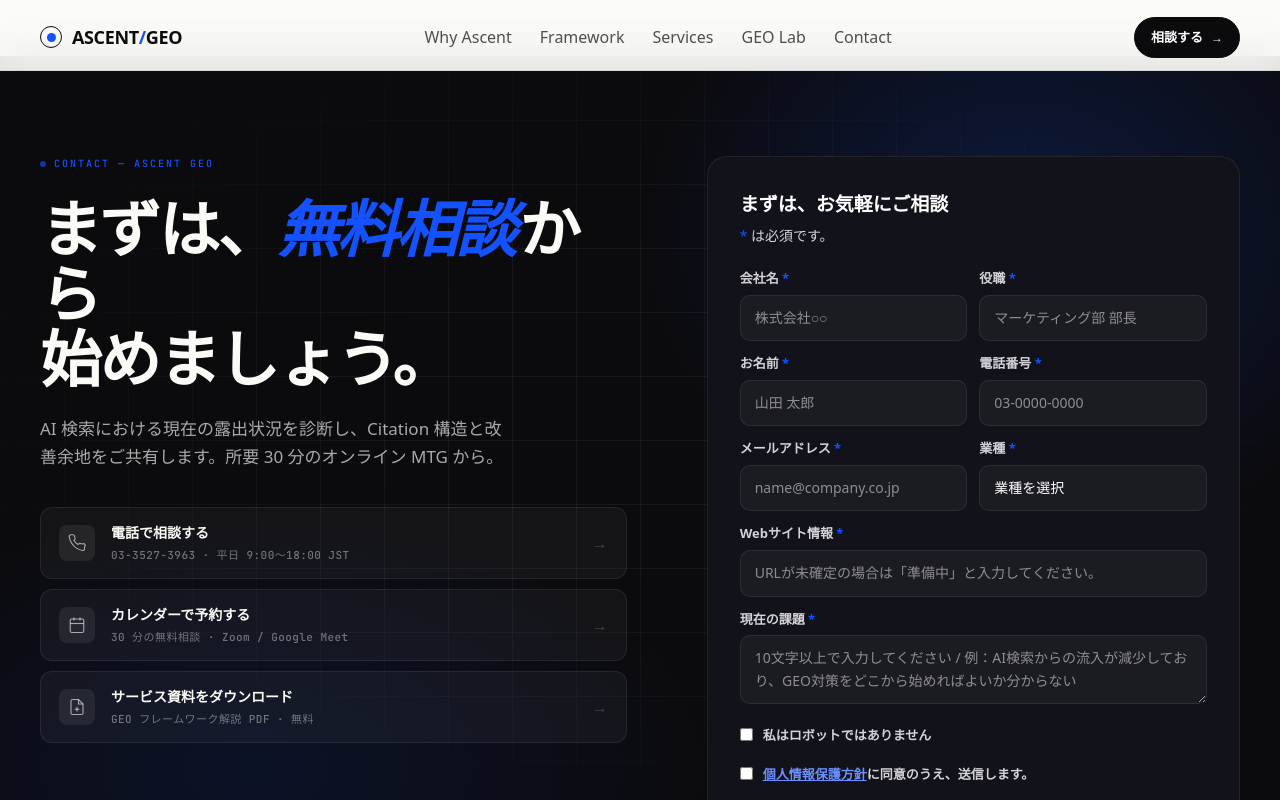
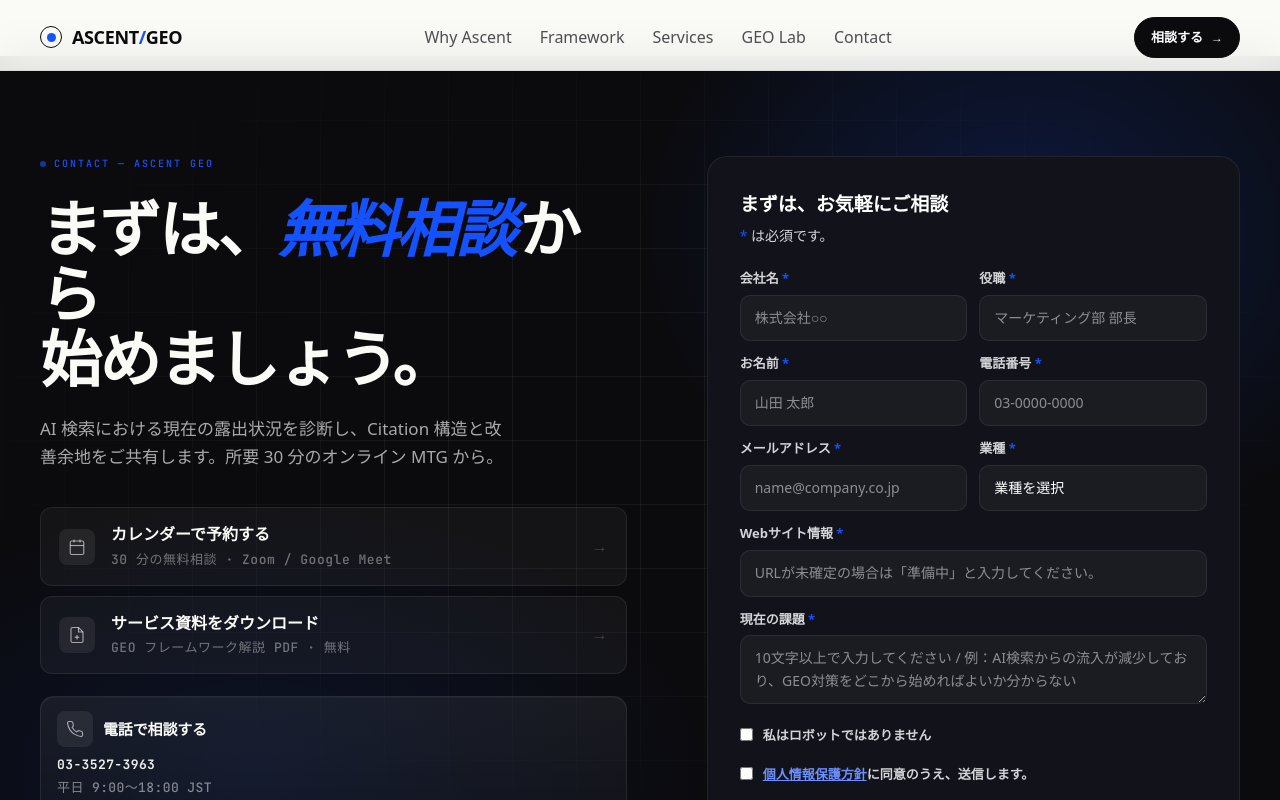
Before and after one commit to davidkim-ascent/geo_web, a Next.js app: page /contact in a window 1280 px wide. Shown: the top 800 px of the page. Built offline with nearby package versions, Linux system fonts and the light colour scheme; a web font is replaced by a local one.

Commit message:
chore: refine contact channel layout

```diff
--- a/src/app/contact/page.tsx
+++ b/src/app/contact/page.tsx
@@ -88,19 +88,6 @@ export default function ContactPage() {
 
             {/* Channel cards */}
             <div className="ct-hero-channels">
-              <a href="tel:0335273963" className="ct-channel-card">
-                <div className="ct-channel-icon">
-                  <svg width="18" height="18" viewBox="0 0 24 24" fill="none" stroke="currentColor" strokeWidth="1.5">
-                    <path d="M22 16.92v3a2 2 0 0 1-2.18 2 19.79 19.79 0 0 1-8.63-3.07A19.5 19.5 0 0 1 4.72 12a19.79 19.79 0 0 1-3.07-8.67A2 2 0 0 1 3.63 1h3a2 2 0 0 1 2 1.72c.127.96.361 1.903.7 2.81a2 2 0 0 1-.45 2.11L7.91 8.6a16 16 0 0 0 5.51 5.51l.96-.96a2 2 0 0 1 2.11-.45c.907.339 1.85.573 2.81.7A2 2 0 0 1 22 16.92z"/>
-                  </svg>
-                </div>
-                <div className="ct-channel-body">
-                  <div className="ct-channel-title">電話で相談する</div>
-                  <div className="ct-channel-desc">03-3527-3963 · 平日 9:00〜18:00 JST</div>
-                </div>
-                <span className="ct-channel-arrow">→</span>
-              </a>
-
               <a href="#" className="ct-channel-card">
                 <div className="ct-channel-icon">
                   <svg width="18" height="18" viewBox="0 0 24 24" fill="none" stroke="currentColor" strokeWidth="1.5">
@@ -132,6 +119,21 @@ export default function ContactPage() {
                 </div>
                 <span className="ct-channel-arrow">→</span>
               </Link>
+
+              <div className="ct-channel-text">
+                <div className="ct-channel-text-head">
+                  <span className="ct-channel-phone-icon" aria-hidden="true">
+                    <svg width="18" height="18" viewBox="0 0 24 24" fill="none" stroke="currentColor" strokeWidth="1.5" strokeLinecap="round" strokeLinejoin="round">
+                      <path d="M22 16.92v3a2 2 0 0 1-2.18 2 19.8 19.8 0 0 1-8.63-3.07 19.5 19.5 0 0 1-6.07-6.07 19.8 19.8 0 0 1-3.07-8.63A2 2 0 0 1 4.08 2h3a2 2 0 0 1 2 1.72c.12.93.34 1.84.66 2.71a2 2 0 0 1-.45 2.11L8.1 9.73a16 16 0 0 0 6.17 6.17l1.19-1.19a2 2 0 0 1 2.11-.45c.87.32 1.78.54 2.71.66A2 2 0 0 1 22 16.92Z" />
+                    </svg>
+                  </span>
+                  <span className="ct-channel-text-label">電話で相談する</span>
+                </div>
+                <div className="ct-channel-text-line">
+                  <span className="ct-channel-phone-number">03-3527-3963</span>
+                  <span className="ct-channel-text-meta">平日 9:00〜18:00 JST</span>
+                </div>
+              </div>
             </div>
           </div>
 
--- a/src/app/globals.css
+++ b/src/app/globals.css
@@ -1494,14 +1494,14 @@ a.ct-channel-card:hover {
 }
 .ct-channel-body { flex: 1; min-width: 0; }
 .ct-channel-title {
-  font-size: 14px;
+  font-size: 16px;
   font-weight: 600;
   color: var(--paper);
   margin-bottom: 2px;
 }
 .ct-channel-desc {
   font-family: 'JetBrains Mono', monospace;
-  font-size: 11px;
+  font-size: 13px;
   letter-spacing: 0.04em;
   color: rgba(255,255,255,0.4);
 }
@@ -1509,6 +1509,58 @@ a.ct-channel-card:hover {
   font-size: 16px;
   color: rgba(255,255,255,0.2);
   flex-shrink: 0;
+}
+.ct-channel-text {
+  margin-top: 12px;
+  padding: 14px 16px 13px;
+  border: 1px solid rgba(255,255,255,0.08);
+  border-radius: 14px;
+  background: linear-gradient(180deg, rgba(255,255,255,0.06), rgba(255,255,255,0.03));
+  box-shadow: inset 0 1px 0 rgba(255,255,255,0.04);
+  color: rgba(255,255,255,0.72);
+  display: grid;
+  gap: 8px;
+}
+.ct-channel-text-head {
+  display: flex;
+  align-items: center;
+  gap: 10px;
+}
+.ct-channel-phone-icon {
+  width: 36px;
+  height: 36px;
+  border-radius: 8px;
+  display: inline-flex;
+  align-items: center;
+  justify-content: center;
+  flex-shrink: 0;
+  color: rgba(255,255,255,0.6);
+  background: rgba(255,255,255,0.07);
+  border: 0;
+}
+.ct-channel-text-label {
+  font-size: 15px;
+  font-weight: 600;
+  color: var(--paper);
+  letter-spacing: -0.01em;
+}
+.ct-channel-text-line {
+  display: grid;
+  gap: 2px;
+  justify-items: start;
+  font-family: 'JetBrains Mono', monospace;
+  font-size: 13px;
+  letter-spacing: 0.03em;
+  color: rgba(255,255,255,0.48);
+}
+.ct-channel-phone-number {
+  color: rgba(255,255,255,0.92);
+  font-weight: 600;
+  font-size: 13px;
+}
+.ct-channel-text-meta {
+  color: rgba(255,255,255,0.48);
+  font-size: 13px;
 }
 
 /* FAQ */
```
Also changed, not shown: 1 other file (tests, documents, lock files or other folders).
